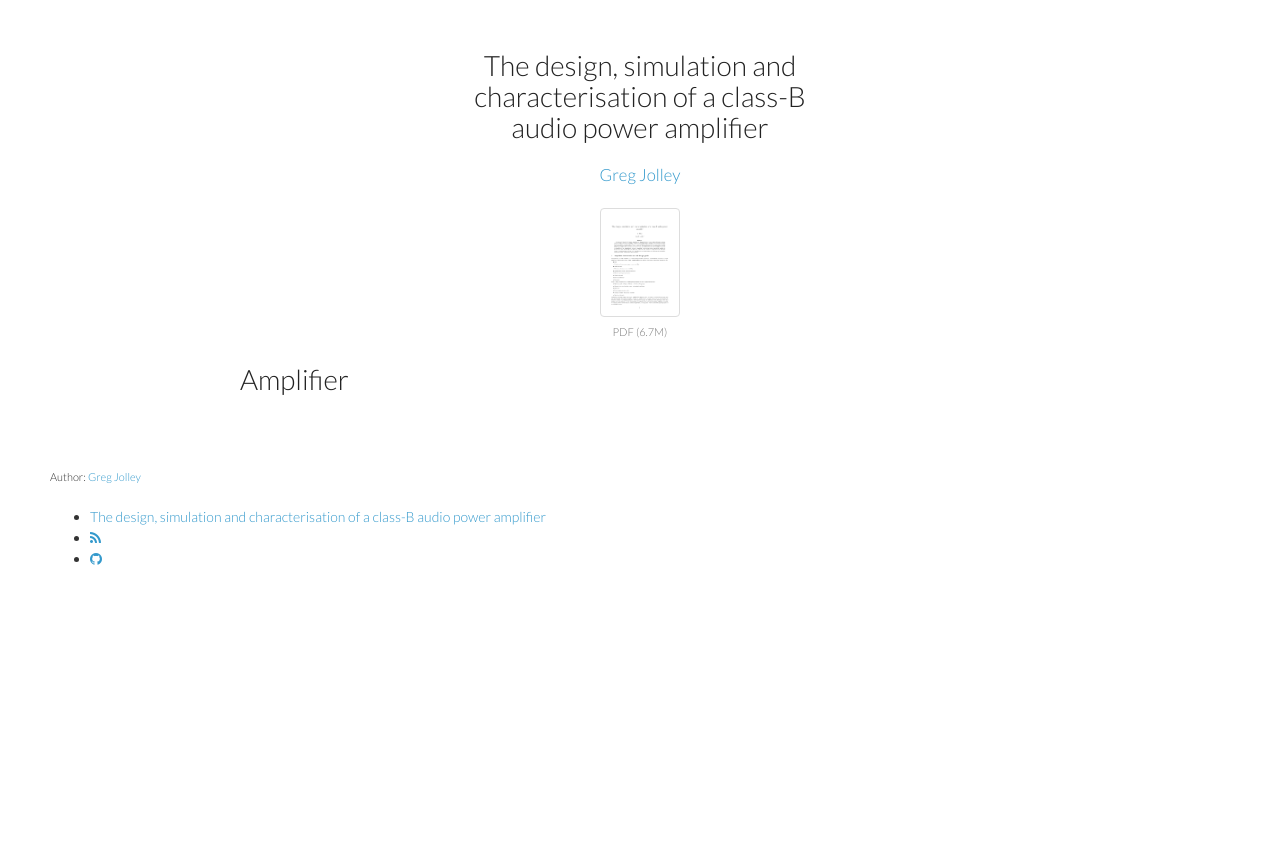
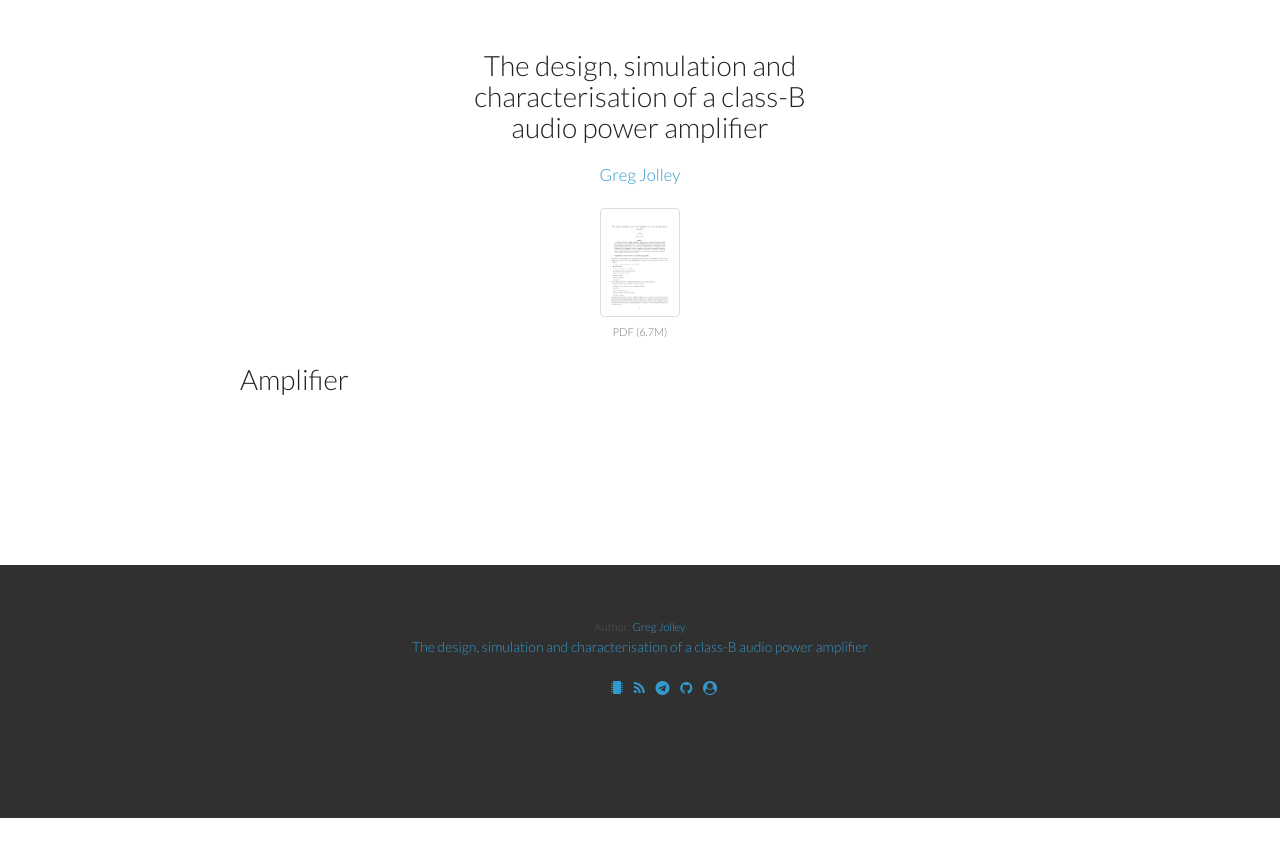
Before and after one commit to gregjolley/amplifier, a Jekyll site: the page built from index.md, in a window 1280 px wide. Shown: the top 857 px of the page. Built offline with Jekyll 4.4.1, drawn with Linux system fonts in a browser that asks for light colours; our own code applies the rules of GitHub Pages for plain Markdown files.

Commit message:
Spending some time with the footer.
FA ftw.

```diff
--- a/_layouts/default.html
+++ b/_layouts/default.html
@@ -57,13 +57,20 @@ MathJax.Hub.Config({
     </div>
 
     <footer>
-      <p><small>Author: <a href="mailto:{{ site.email }}">Greg Jolley</a></small></p>
+      <div class="text-center">
+        <p>
+          <small>Author: <a href="/contact/">Greg Jolley</a></small><br>
+          <a href="/" class="site-title">{{site.title}}</a><br>
+        </p>
 
         <ul class="nav-icon">
-            <li><a href="/" class="site-title">{{site.title}}</a></li>
+          <li><a href="/"><i class="fa fa-microchip"></i></amail></li>
           <li><a href="/feed.xml" title="Feed" class="hint-top-middle"><i class="fa fa-feed"></i></a></li>
+          <li><a href="mailto:{{ site.email }}"><i class="fa fa-telegram"></i></a></li>
           <li><a href="https://github.com/{{site.github_username}}" title="Github" data-hint="Github"  title="Github"><i class="fa fa-github"></i></a></li>
+          <li><a href="/contact/" class="site-title"><i class="fa fa-user-circle"></i></a></li>
         </ul>
+      </div>
     </footer>
 </div>
 
--- a/stylesheets/styles.css
+++ b/stylesheets/styles.css
@@ -1,7 +1,6 @@
 @import url(https://fonts.googleapis.com/css?family=Lato:300italic,700italic,300,700);
 
 body {
-  padding: 0 50px;
   font:14px/1.5 Lato, "Helvetica Neue", Helvetica, Arial, sans-serif;
   color:#333;
   font-weight:300;
@@ -159,6 +158,30 @@ hr {
   margin:0 0 20px;
 }
 
+footer{
+  background-color: #303030;
+  padding-bottom: 100px;
+  color: #555555;
+  padding-top: 50px;
+  margin-top: 100px;
+}
+
+.nav-icon{
+  list-style: none;
+}
+
+.nav-icon li{
+  display: inline-block;
+  margin-left: 8px;
+}
+
+.nav-icon li i:hover
+{
+  text-decoration: none;
+  background-color: #444444;
+}
+
+
 @media print, screen and (max-width: 960px) {
 
   div.wrapper {
```
Lines whose indentation alone changed are shown as unchanged.
